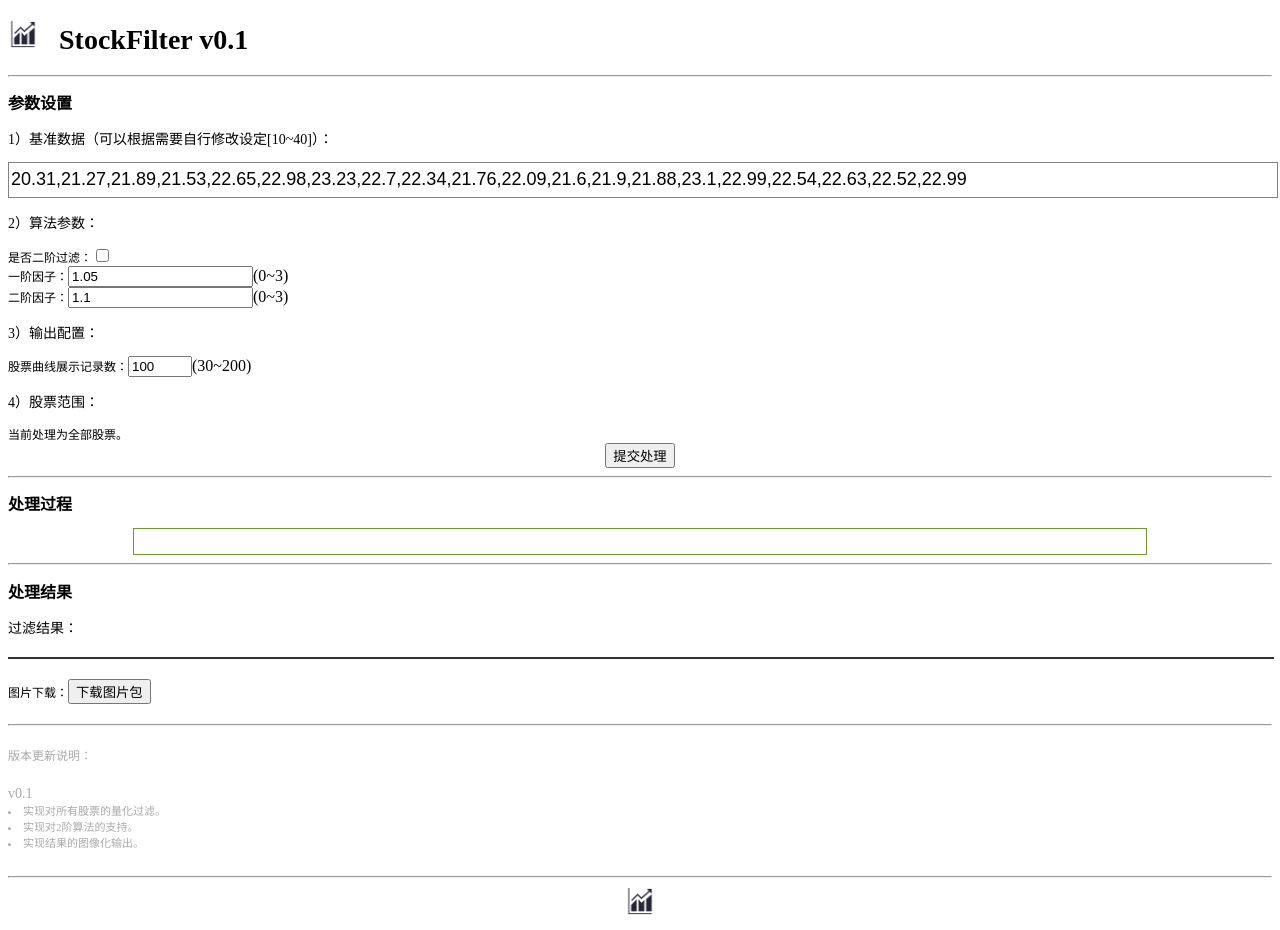
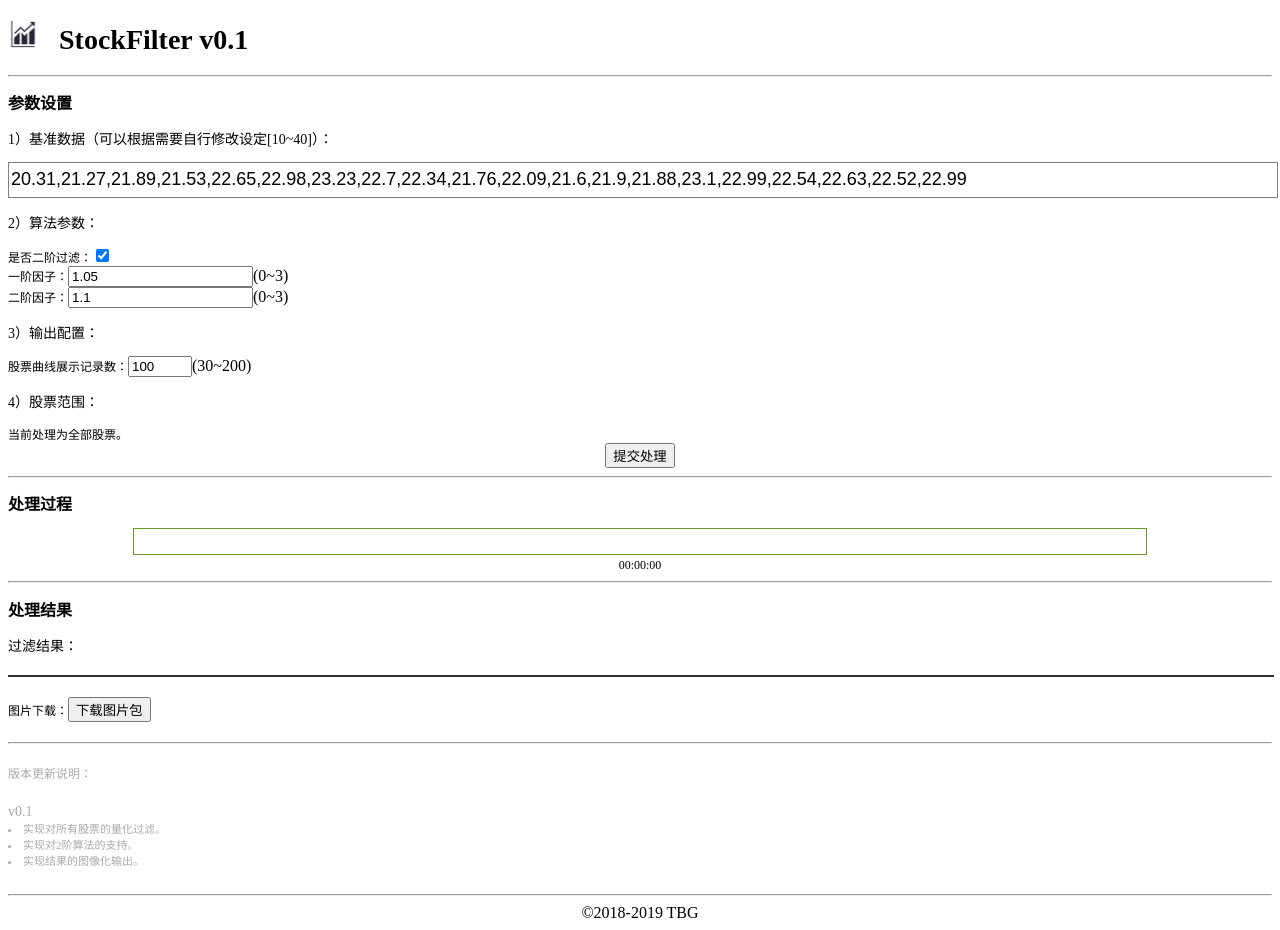
Before and after one commit to tbgai/stockfilter-front, a plain HTML site: page index.html in a window 1280 px wide. Drawn offline with Linux system fonts and the light colour scheme.

Commit message:
add process time show

```diff
--- a/index.html
+++ b/index.html
@@ -16,7 +16,7 @@
 		<input type="text" name="basestk" id="basestk_txt" class="item_text1" value="20.31,21.27,21.89,21.53,22.65,22.98,23.23,22.7,22.34,21.76,22.09,21.6,21.9,21.88,23.1,22.99,22.54,22.63,22.52,22.99">
 
 		<h3>2）算法参数：</h3>
-		<label>是否二阶过滤：</label><input type="checkbox" id="delta2_chk" value="0">
+		<label>是否二阶过滤：</label><input type="checkbox" id="delta2_chk" value="0" checked="true">
 		<br>
 		<label>一阶因子：</label><input type="text" name="delta_one" id="delta1_txt" value="1.05">(0~3)
 		<br>
@@ -38,6 +38,7 @@
 			<div class="processcontainer">
 				<div id="processbar" style="width:0%;"></div>
 	  		</div>
+	  		<label id="process_time">00:00:00</label>
   		</div>
 
 		<hr>
@@ -59,7 +60,7 @@
 		<br>
 		<hr>
 		<div align="center">
-			<img src="img/stat.png" height="30" width="30" />
+			©2018-2019 TBG
 		</div>
 
 	</body>
```
